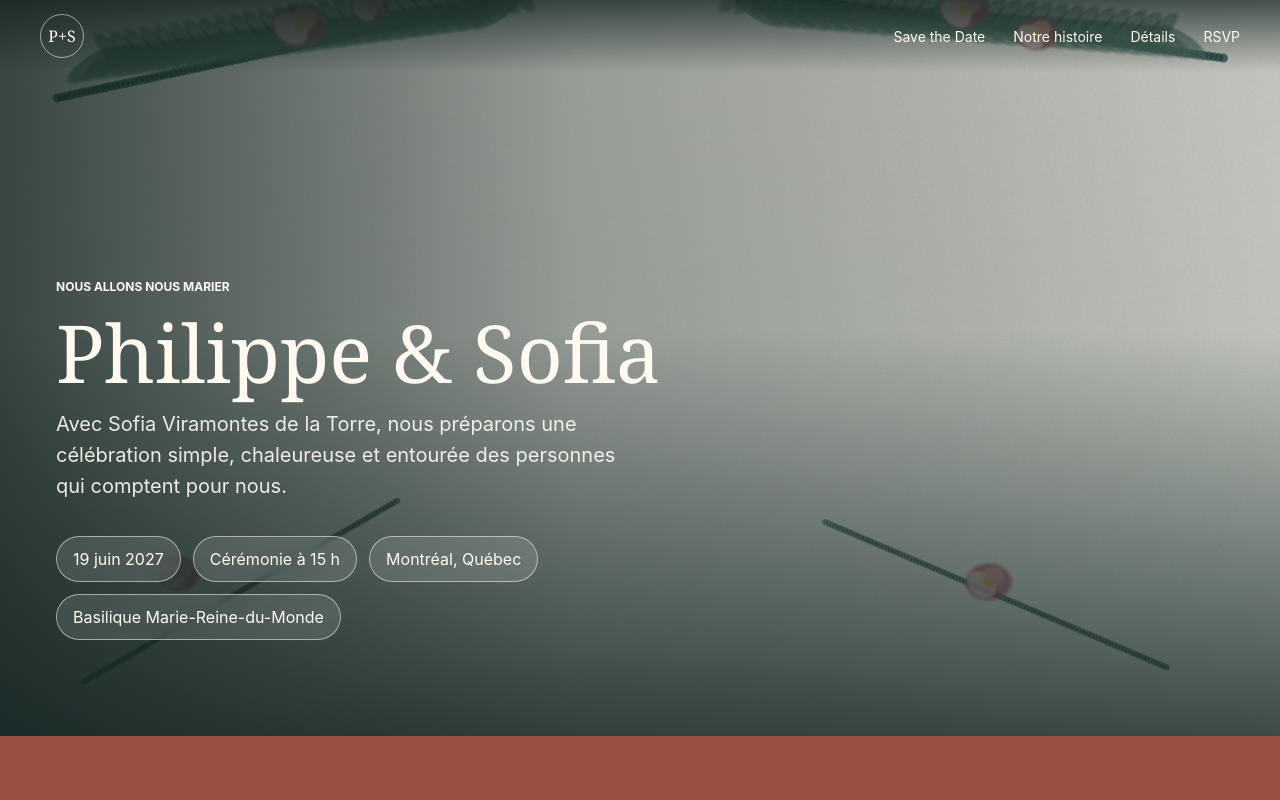
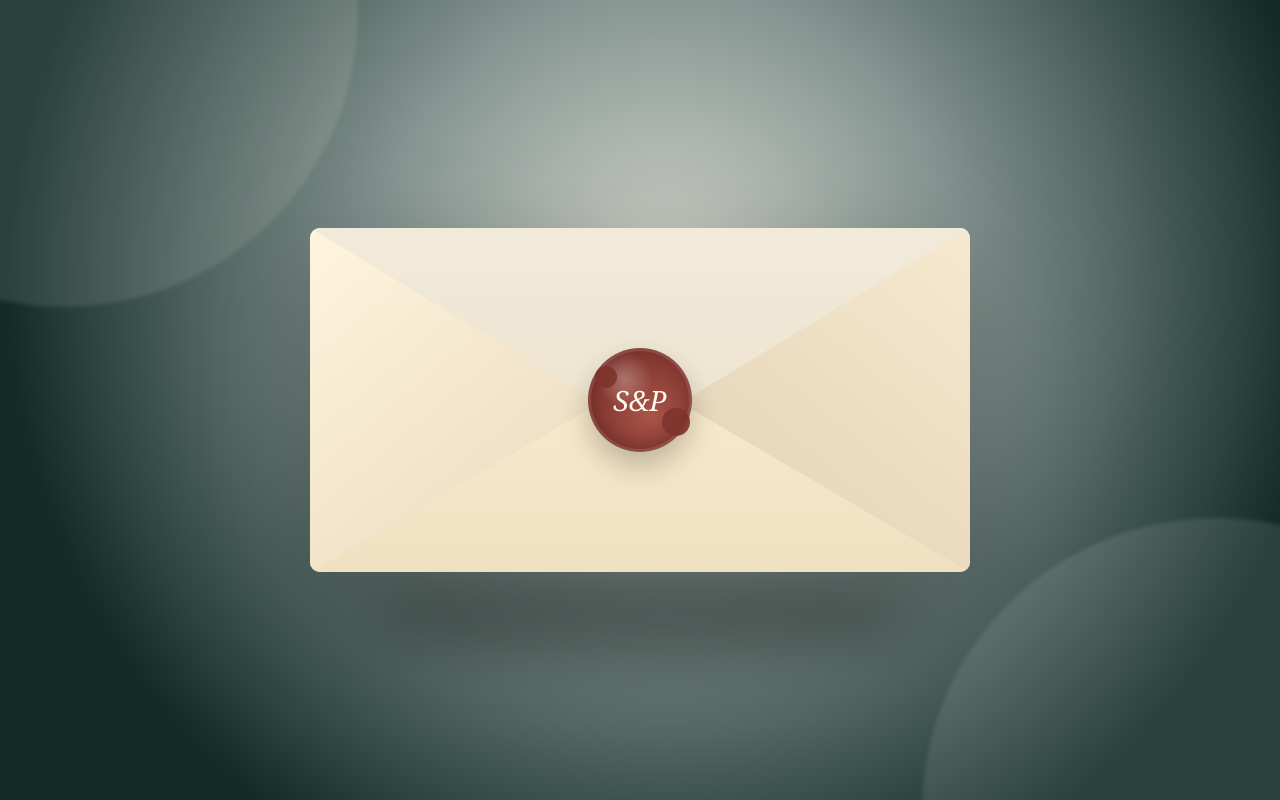
Before and after one commit to p-staub-o/mariage, a React (Vite) app: page / in a window 1280 px wide. Shown: the top 800 px of the page. Built offline with nearby package versions, Linux system fonts and the light colour scheme.

Commit message:
feat: add sealed envelope intro

```diff
--- a/src/App.css
+++ b/src/App.css
@@ -2,6 +2,243 @@ main {
   min-height: 100vh;
   color: var(--ink);
   background: var(--paper);
+}
+
+.envelopeIntro {
+  position: fixed;
+  z-index: 100;
+  inset: 0;
+  display: grid;
+  place-items: center;
+  min-height: 100vh;
+  padding: 32px;
+  background:
+    radial-gradient(circle at 52% 35%, rgba(255, 250, 240, 0.82), rgba(232, 240, 236, 0.54) 34%, rgba(19, 44, 40, 0.92) 78%),
+    var(--evergreen);
+  overflow: hidden;
+  opacity: 1;
+  transition:
+    opacity 0.42s ease 0.78s,
+    visibility 0s linear 1.2s;
+}
+
+.envelopeIntro::before,
+.envelopeIntro::after {
+  content: '';
+  position: absolute;
+  inset: auto;
+  width: 46vw;
+  height: 46vw;
+  max-width: 620px;
+  max-height: 620px;
+  border-radius: 50%;
+  background: rgba(255, 250, 240, 0.1);
+  filter: blur(2px);
+}
+
+.envelopeIntro::before {
+  top: -22vw;
+  left: -18vw;
+}
+
+.envelopeIntro::after {
+  right: -18vw;
+  bottom: -24vw;
+}
+
+.envelopeIntro.isOpening {
+  opacity: 0;
+  visibility: hidden;
+}
+
+.envelopeStage {
+  position: relative;
+  display: grid;
+  place-items: center;
+  width: min(660px, calc(100vw - 40px));
+  aspect-ratio: 1.38;
+  perspective: 1400px;
+}
+
+.envelopeShadow {
+  position: absolute;
+  bottom: 2%;
+  width: 82%;
+  height: 18%;
+  border-radius: 50%;
+  background: rgba(0, 0, 0, 0.28);
+  filter: blur(28px);
+  transform: translateY(28px);
+}
+
+.envelope {
+  position: relative;
+  width: 100%;
+  height: 72%;
+  transform-style: preserve-3d;
+  filter: drop-shadow(0 28px 52px rgba(0, 0, 0, 0.28));
+}
+
+.envelopeBack,
+.envelopeFront,
+.envelopeFlap,
+.envelopePocketLeft,
+.envelopePocketRight {
+  position: absolute;
+  inset: 0;
+}
+
+.envelopeBack {
+  border-radius: 10px;
+  background: linear-gradient(135deg, #fff8ea, #eadfc7);
+}
+
+.envelopePaper {
+  position: absolute;
+  left: 9%;
+  right: 9%;
+  bottom: 24%;
+  z-index: 1;
+  display: grid;
+  gap: 10px;
+  place-items: center;
+  min-height: 58%;
+  border: 1px solid rgba(154, 79, 67, 0.16);
+  border-radius: 8px;
+  padding: 34px 28px;
+  color: var(--evergreen);
+  background: #fffaf0;
+  text-align: center;
+  transform: translateY(18%);
+  transition: transform 0.68s ease 0.18s;
+}
+
+.envelopePaper span {
+  font-size: 12px;
+  font-weight: 800;
+  text-transform: uppercase;
+}
+
+.envelopePaper strong {
+  font-family: var(--serif);
+  font-size: 44px;
+  font-weight: 500;
+  line-height: 1;
+}
+
+.envelopeFlap {
+  z-index: 4;
+  clip-path: polygon(0 0, 100% 0, 50% 58%);
+  border-radius: 10px 10px 0 0;
+  background:
+    linear-gradient(180deg, rgba(255, 255, 255, 0.36), rgba(255, 255, 255, 0)),
+    #eadfc7;
+  transform-origin: top center;
+  transition: transform 0.72s cubic-bezier(0.2, 0.72, 0.2, 1);
+}
+
+.envelopePocketLeft {
+  z-index: 3;
+  clip-path: polygon(0 0, 54% 50%, 0 100%);
+  border-radius: 10px 0 0 10px;
+  background: linear-gradient(140deg, #fff4dd, #dccbad);
+}
+
+.envelopePocketRight {
+  z-index: 3;
+  clip-path: polygon(100% 0, 46% 50%, 100% 100%);
+  border-radius: 0 10px 10px 0;
+  background: linear-gradient(220deg, #f6e9cf, #d7c4a7);
+}
+
+.envelopeFront {
+  z-index: 3;
+  clip-path: polygon(0 100%, 50% 44%, 100% 100%);
+  border-radius: 0 0 10px 10px;
+  background: linear-gradient(0deg, #efe0c1, #fff3d8);
+}
+
+.waxSeal {
+  position: absolute;
+  z-index: 104;
+  display: grid;
+  place-items: center;
+  width: 104px;
+  height: 104px;
+  border: 0;
+  border-radius: 50%;
+  color: var(--paper);
+  background:
+    radial-gradient(circle at 35% 30%, rgba(255, 255, 255, 0.28), rgba(255, 255, 255, 0) 28%),
+    radial-gradient(circle at 60% 65%, #a95448, #7e342d 72%);
+  box-shadow:
+    inset 0 0 0 3px rgba(255, 250, 240, 0.12),
+    inset 0 -8px 18px rgba(63, 19, 15, 0.32),
+    0 14px 28px rgba(0, 0, 0, 0.22);
+  cursor: pointer;
+  transition:
+    transform 0.2s ease,
+    box-shadow 0.2s ease,
+    opacity 0.34s ease;
+}
+
+.waxSeal::before,
+.waxSeal::after {
+  content: '';
+  position: absolute;
+  border-radius: 50%;
+  background: rgba(126, 52, 45, 0.92);
+}
+
+.waxSeal::before {
+  width: 28px;
+  height: 28px;
+  right: 2px;
+  bottom: 16px;
+}
+
+.waxSeal::after {
+  width: 22px;
+  height: 22px;
+  left: 7px;
+  top: 18px;
+}
+
+.waxSeal span {
+  position: relative;
+  z-index: 1;
+  font-family: var(--serif);
+  font-size: 28px;
+  font-style: italic;
+  line-height: 1;
+}
+
+.waxSeal:hover,
+.waxSeal:focus-visible {
+  transform: translateY(-2px) scale(1.03);
+  box-shadow:
+    inset 0 0 0 3px rgba(255, 250, 240, 0.16),
+    inset 0 -8px 18px rgba(63, 19, 15, 0.32),
+    0 18px 34px rgba(0, 0, 0, 0.28);
+}
+
+.waxSeal:focus-visible {
+  outline: 3px solid var(--gold);
+  outline-offset: 6px;
+}
+
+.envelopeIntro.isOpening .envelopeFlap {
+  transform: rotateX(178deg);
+}
+
+.envelopeIntro.isOpening .envelopePaper {
+  transform: translateY(-42%);
+}
+
+.envelopeIntro.isOpening .waxSeal {
+  opacity: 0;
+  pointer-events: none;
+  transform: translateY(18px) scale(0.82);
 }
 
 .topbar {
@@ -428,6 +665,33 @@ footer {
 }
 
 @media (max-width: 860px) {
+  .envelopeIntro {
+    padding: 20px;
+  }
+
+  .envelopeStage {
+    width: min(520px, calc(100vw - 36px));
+  }
+
+  .envelopePaper {
+    left: 8%;
+    right: 8%;
+    padding: 26px 20px;
+  }
+
+  .envelopePaper strong {
+    font-size: 34px;
+  }
+
+  .waxSeal {
+    width: 86px;
+    height: 86px;
+  }
+
+  .waxSeal span {
+    font-size: 24px;
+  }
+
   .topbar {
     min-height: 64px;
     padding: 0 20px;
@@ -525,6 +789,27 @@ footer {
 }
 
 @media (max-width: 520px) {
+  .envelopeStage {
+    width: min(430px, calc(100vw - 28px));
+  }
+
+  .envelope {
+    height: 68%;
+  }
+
+  .envelopePaper {
+    min-height: 54%;
+    padding: 22px 16px;
+  }
+
+  .envelopePaper span {
+    font-size: 11px;
+  }
+
+  .envelopePaper strong {
+    font-size: 28px;
+  }
+
   .brand {
     width: 38px;
     height: 38px;
@@ -546,3 +831,12 @@ footer {
     width: fit-content;
   }
 }
+
+@media (prefers-reduced-motion: reduce) {
+  .envelopeIntro,
+  .envelopePaper,
+  .envelopeFlap,
+  .waxSeal {
+    transition: none;
+  }
+}
--- a/src/App.tsx
+++ b/src/App.tsx
@@ -1,22 +1,86 @@
-import { useEffect } from 'react'
+import { useEffect, useState } from 'react'
 import heroImage from './assets/wedding-hero.png'
 import { content } from './content'
 import './App.css'
 
 function App() {
   const calendarHref = `${import.meta.env.BASE_URL}${content.saveTheDate.calendarFile}`
+  const [envelopeState, setEnvelopeState] = useState<'sealed' | 'opening' | 'open'>('sealed')
+
+  function scrollToSection(elementId: string) {
+    const target = document.getElementById(elementId)
+    if (!target) return
+
+    const navHeight = window.matchMedia('(max-width: 860px)').matches ? 64 : 72
+    const originalScrollBehavior = document.documentElement.style.scrollBehavior
+    document.documentElement.style.scrollBehavior = 'auto'
+    window.scrollTo(0, target.offsetTop - navHeight)
+    document.documentElement.style.scrollBehavior = originalScrollBehavior
+  }
 
   useEffect(() => {
     const elementId = window.location.hash.slice(1)
     if (!elementId) return
 
     window.requestAnimationFrame(() => {
-      document.getElementById(elementId)?.scrollIntoView()
+      scrollToSection(elementId)
     })
   }, [])
 
+  useEffect(() => {
+    if (envelopeState === 'open') return
+
+    const originalOverflow = document.body.style.overflow
+    document.body.style.overflow = 'hidden'
+
+    return () => {
+      document.body.style.overflow = originalOverflow
+    }
+  }, [envelopeState])
+
+  function openEnvelope() {
+    if (envelopeState !== 'sealed') return
+
+    setEnvelopeState('opening')
+    window.setTimeout(() => {
+      setEnvelopeState('open')
+      window.history.replaceState(null, '', '#save-the-date')
+      scrollToSection('save-the-date')
+    }, 1100)
+  }
+
   return (
     <main>
+      {envelopeState !== 'open' ? (
+        <section
+          className={`envelopeIntro ${envelopeState === 'opening' ? 'isOpening' : ''}`}
+          aria-label="Invitation de mariage"
+        >
+          <div className="envelopeStage" aria-hidden="true">
+            <div className="envelopeShadow" />
+            <div className="envelope">
+              <div className="envelopeBack" />
+              <div className="envelopePaper">
+                <span>{content.saveTheDate.label}</span>
+                <strong>{content.date}</strong>
+              </div>
+              <div className="envelopeFlap" />
+              <div className="envelopePocketLeft" />
+              <div className="envelopePocketRight" />
+              <div className="envelopeFront" />
+            </div>
+          </div>
+          <button
+            className="waxSeal"
+            type="button"
+            onClick={openEnvelope}
+            aria-label="Ouvrir l'invitation Save the Date"
+          >
+            <span>S&amp;P</span>
+          </button>
+        </section>
+      ) : null}
+
       <nav className="topbar" aria-label="Navigation principale">
         <a className="brand" href="#hero" aria-label="Accueil">
           {content.initials}
```
